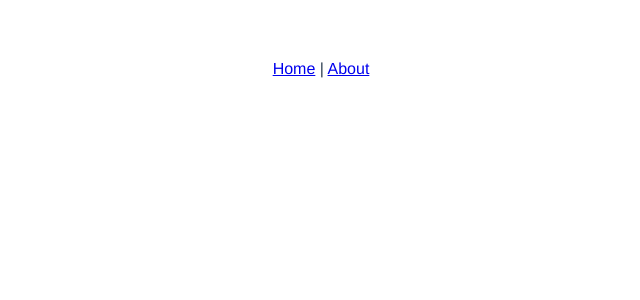
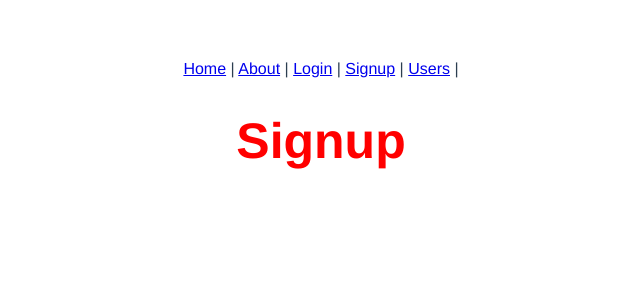
Before and after one commit to mjbeauchamp/summa-application-project, a Vue app: page /signup in a window 1280 px wide. Shown: the top 300 px of the page, without its empty margins (319-959 px from the left). Built offline with nearby package versions, Linux system fonts and the light colour scheme.

Commit message:
Basic routes set up in App.vue

```diff
--- a/src/App.vue
+++ b/src/App.vue
@@ -2,7 +2,10 @@
   <div id="app">
     <div id="nav">
       <router-link to="/">Home</router-link> |
-      <router-link to="/about">About</router-link>
+      <router-link to="/about">About</router-link> |
+      <router-link to="/login">Login</router-link> |
+      <router-link to="/signup">Signup</router-link> |
+      <router-link to="/users">Users</router-link> |
     </div>
     <router-view/>
   </div>
--- a/src/router.js
+++ b/src/router.js
@@ -1,6 +1,9 @@
 import Vue from 'vue'
 import Router from 'vue-router'
 import Home from './views/Home.vue'
+import Login from './views/Login.vue'
+import Users from './views/Users.vue'
+import Signup from './views/Signup.vue'
 
 Vue.use(Router)
 
@@ -14,6 +17,21 @@
       component: Home
     },
     {
+      path: '/login',
+      name: 'login',
+      component: Login
+    },
+    {
+      path: '/signup',
+      name: 'signup',
+      component: Signup
+    },
+    {
+      path: '/users',
+      name: 'users',
+      component: Users
+    },
+    {
       path: '/about',
       name: 'about',
       // route level code-splitting
```
Also changed, not shown: src/views/Login.vue (renamed from src/components/Login.vue), src/views/Signup.vue (renamed from src/components/Signup.vue), src/views/Users.vue (renamed from src/components/Users.vue).
